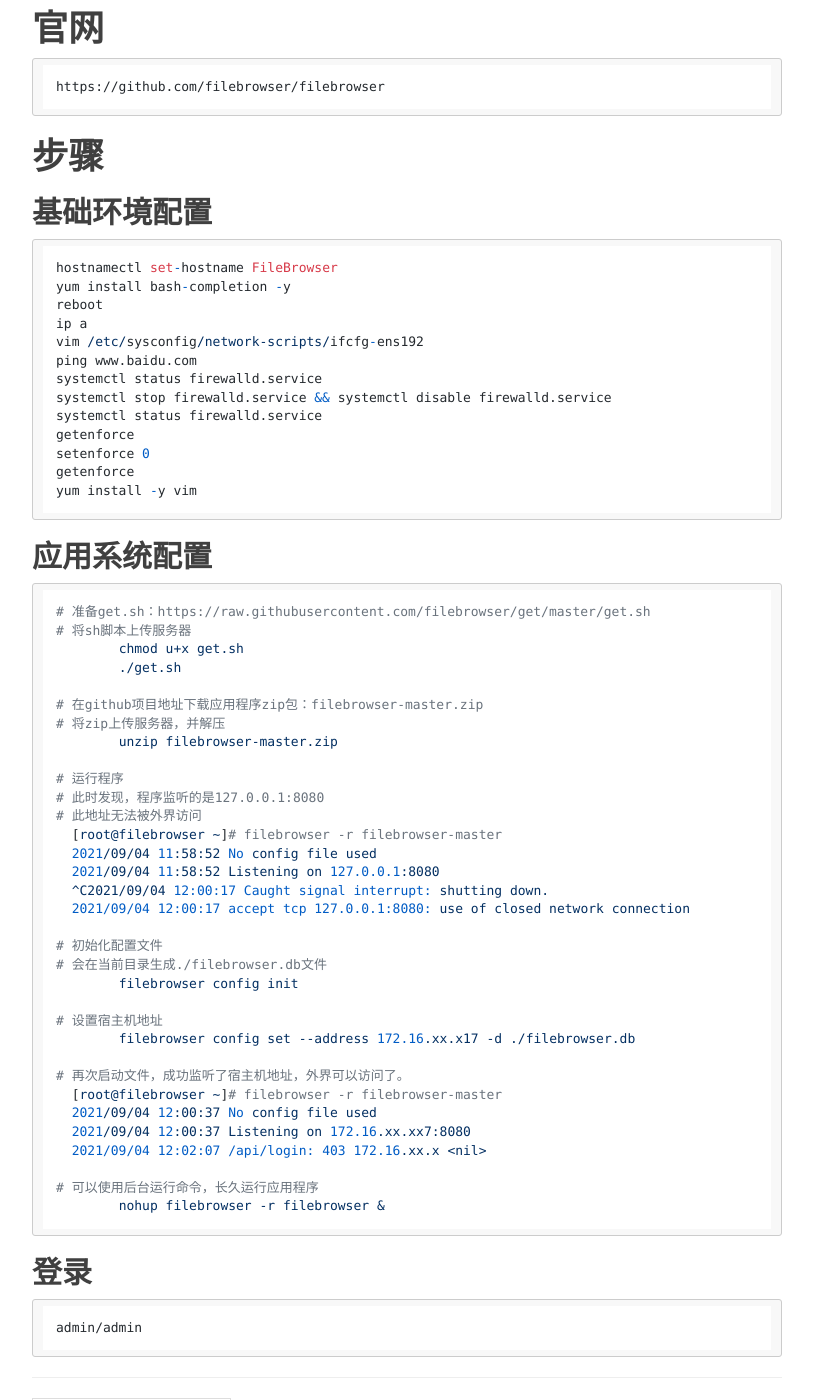
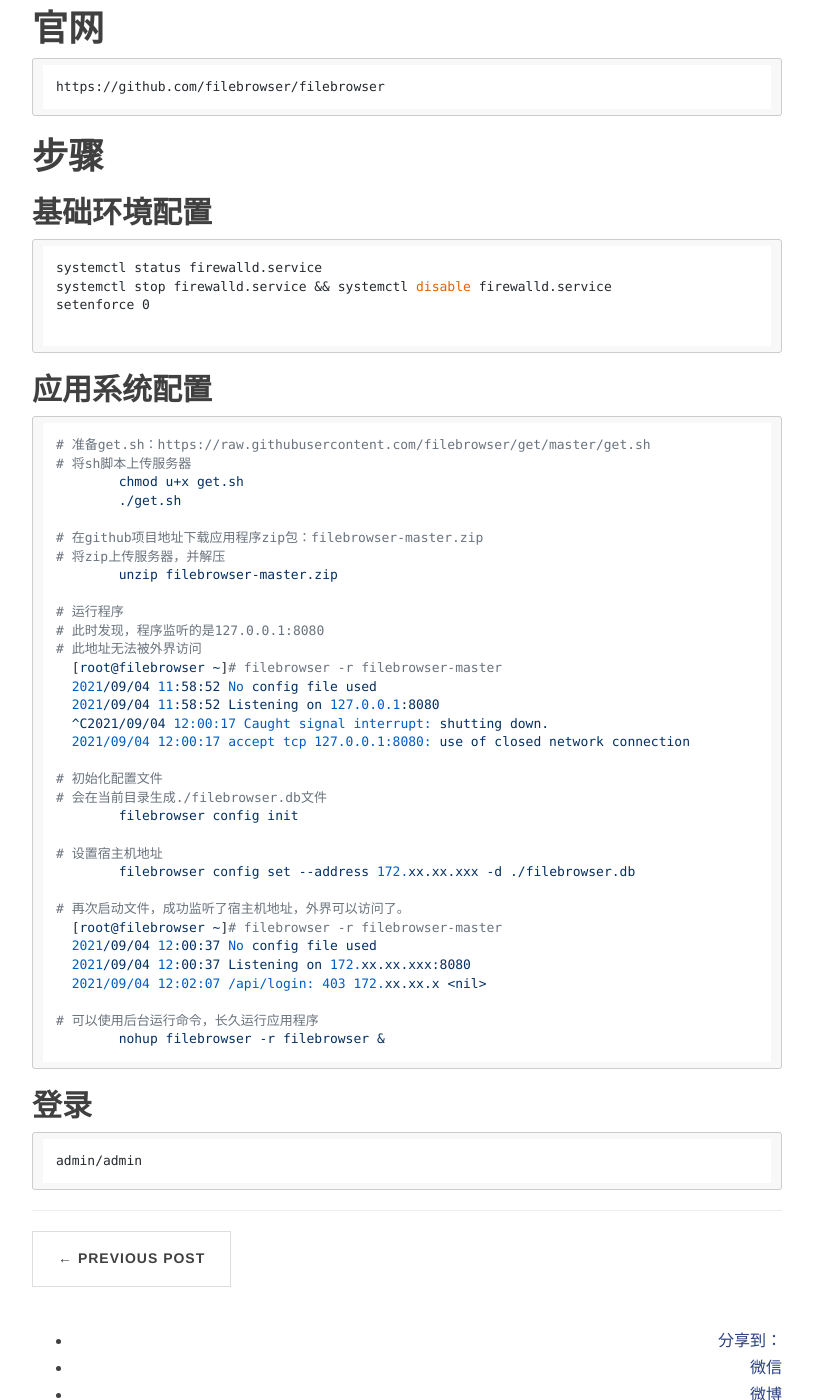
Before and after one commit to Climber2017/Climber2017.github.io, a Jekyll site: the page built from _posts/2021-09-04-搭建个人网盘.md, in a window 1280 px wide and 1400 px high, scrolled down 466 px. Shown: the whole window, without its empty margins (233-1046 px from the left). Built offline with Jekyll 4.4.1, drawn with Linux system fonts in a browser that asks for light colours; nearby versions of some CDN libraries; comment, search, counter and statistics services are not loaded.

Commit message:
Update 2021-09-04-搭建个人网盘.md

````diff
--- a/_posts/2021-09-04-搭建个人网盘.md
+++ b/_posts/2021-09-04-搭建个人网盘.md
@@ -15,19 +15,10 @@ https://github.com/filebrowser/filebrowser
 # 步骤
 ## 基础环境配置
 ```
-hostnamectl set-hostname FileBrowser
-yum install bash-completion -y
-reboot
-ip a
-vim /etc/sysconfig/network-scripts/ifcfg-ens192
-ping www.baidu.com
 systemctl status firewalld.service
 systemctl stop firewalld.service && systemctl disable firewalld.service
-systemctl status firewalld.service
-getenforce
 setenforce 0
-getenforce
-yum install -y vim
+
 ```
 
 ## 应用系统配置
@@ -55,13 +46,13 @@ yum install -y vim
 	filebrowser config init
 
 # 设置宿主机地址
-	filebrowser config set --address 172.16.xx.x17 -d ./filebrowser.db
+	filebrowser config set --address 172.xx.xx.xxx -d ./filebrowser.db
 
 # 再次启动文件，成功监听了宿主机地址，外界可以访问了。
   [root@filebrowser ~]# filebrowser -r filebrowser-master
   2021/09/04 12:00:37 No config file used
-  2021/09/04 12:00:37 Listening on 172.16.xx.xx7:8080
-  2021/09/04 12:02:07 /api/login: 403 172.16.xx.x <nil>
+  2021/09/04 12:00:37 Listening on 172.xx.xx.xxx:8080
+  2021/09/04 12:02:07 /api/login: 403 172.xx.xx.x <nil>
 
 # 可以使用后台运行命令，长久运行应用程序
 	nohup filebrowser -r filebrowser &
````
